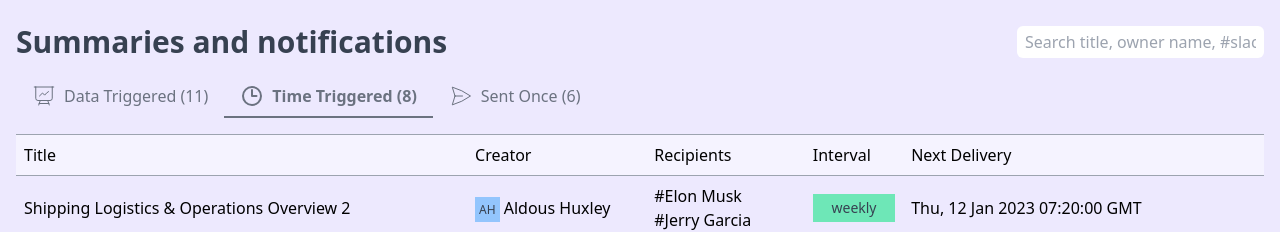
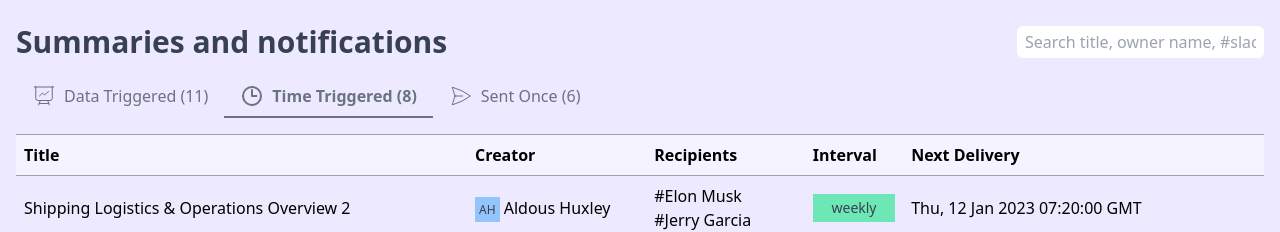
Before and after one commit to Drummer3/rupert_assignment, a Vue app: page / in a window 1280 px wide. Shown: the top 232 px of the page. Built offline with nearby package versions, Linux system fonts and the light colour scheme.

Commit message:
table colum name style improvement

```diff
--- a/src/components/TableView.vue
+++ b/src/components/TableView.vue
@@ -132,7 +132,7 @@ table {
     @apply bg-violet-50;
 
     td {
-      @apply cursor-pointer;
+      @apply font-bold cursor-pointer duration-150 hover:bg-violet-200;
     }
   }
 
```
